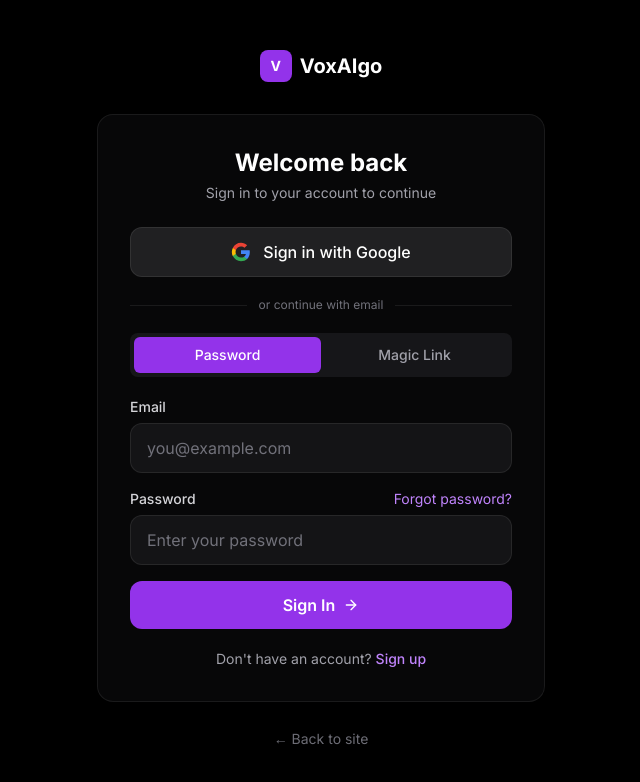
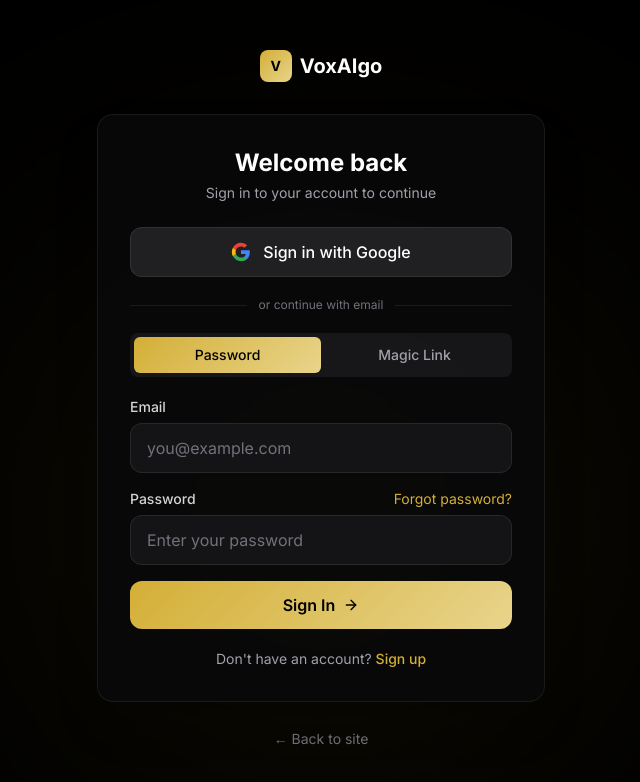
Before and after one commit to robbolivercreates/vibeflow-landing-page, a Next.js app: page /login in a window 1280 px wide. Shown: the top 782 px of the page, without its empty margins (319-959 px from the left). Built offline with nearby package versions, Linux system fonts and the light colour scheme.

Commit message:
style: update login page to match vox gold theme

```diff
--- a/app/login/page.tsx
+++ b/app/login/page.tsx
@@ -11,7 +11,7 @@
   return (
     <Suspense fallback={
       <div className="min-h-screen bg-black flex items-center justify-center">
-        <div className="w-8 h-8 border-2 border-purple-500 border-t-transparent rounded-full animate-spin" />
+        <div className="w-8 h-8 border-2 border-vox-gold border-t-transparent rounded-full animate-spin" />
       </div>
     }>
       <LoginContent />
@@ -149,15 +149,15 @@
     <div className="min-h-screen bg-black flex items-center justify-center px-4">
       {/* Background glow */}
       <div className="fixed inset-0 pointer-events-none">
-        <div className="absolute top-1/3 left-1/2 -translate-x-1/2 w-[500px] h-[500px] bg-purple-600/8 rounded-full blur-[150px]" />
+        <div className="absolute top-1/3 left-1/2 -translate-x-1/2 w-[500px] h-[500px] bg-vox-gold/10 rounded-full blur-[150px]" />
       </div>
 
       <div className="relative w-full max-w-md">
         {/* Logo */}
         <div className="text-center mb-8">
           <Link href="/" className="inline-flex items-center gap-2">
-            <div className="w-8 h-8 rounded-lg bg-purple-600 flex items-center justify-center">
-              <span className="text-white font-bold text-sm">V</span>
+            <div className="w-8 h-8 rounded-lg bg-vox-gold flex items-center justify-center">
+              <span className="text-black font-bold text-sm">V</span>
             </div>
             <span className="text-white font-bold text-xl">VoxAIgo</span>
           </Link>
@@ -194,21 +194,19 @@
               <div className="flex bg-zinc-800/50 rounded-lg p-1 mb-5">
                 <button
                   onClick={() => setAuthMethod('password')}
-                  className={`flex-1 py-2 text-sm font-medium rounded-md transition-all ${
-                    authMethod === 'password'
-                      ? 'bg-purple-600 text-white shadow-sm'
+                  className={`flex-1 py-2 text-sm font-medium rounded-md transition-all ${authMethod === 'password'
+                      ? 'bg-vox-gold text-black shadow-sm'
                       : 'text-zinc-400 hover:text-zinc-300'
-                  }`}
+                    }`}
                 >
                   Password
                 </button>
                 <button
                   onClick={() => setAuthMethod('magiclink')}
-                  className={`flex-1 py-2 text-sm font-medium rounded-md transition-all ${
-                    authMethod === 'magiclink'
-                      ? 'bg-purple-600 text-white shadow-sm'
+                  className={`flex-1 py-2 text-sm font-medium rounded-md transition-all ${authMethod === 'magiclink'
+                      ? 'bg-vox-gold text-black shadow-sm'
                       : 'text-zinc-400 hover:text-zinc-300'
-                  }`}
+                    }`}
                 >
                   Magic Link
                 </button>
@@ -224,7 +222,7 @@
                       onChange={e => setEmail(e.target.value)}
                       required
                       placeholder="you@example.com"
-                      className="w-full bg-zinc-900/80 border border-white/[0.08] rounded-xl px-4 py-3 text-white placeholder-zinc-500 focus:outline-none focus:border-purple-500/50 focus:ring-1 focus:ring-purple-500/20 transition-all"
+                      className="w-full bg-zinc-900/80 border border-white/[0.08] rounded-xl px-4 py-3 text-white placeholder-zinc-500 focus:outline-none focus:border-vox-gold/50 focus:ring-1 focus:ring-vox-gold/20 transition-all"
                     />
                   </div>
                   <div>
@@ -233,7 +231,7 @@
                       <button
                         type="button"
                         onClick={() => switchView('reset')}
-                        className="text-purple-400 hover:text-purple-300 text-sm transition-colors"
+                        className="text-vox-gold hover:text-vox-gold-light text-sm transition-colors"
                       >
                         Forgot password?
                       </button>
@@ -245,7 +243,7 @@
                       required
                       minLength={6}
                       placeholder="Enter your password"
-                      className="w-full bg-zinc-900/80 border border-white/[0.08] rounded-xl px-4 py-3 text-white placeholder-zinc-500 focus:outline-none focus:border-purple-500/50 focus:ring-1 focus:ring-purple-500/20 transition-all"
+                      className="w-full bg-zinc-900/80 border border-white/[0.08] rounded-xl px-4 py-3 text-white placeholder-zinc-500 focus:outline-none focus:border-vox-gold/50 focus:ring-1 focus:ring-vox-gold/20 transition-all"
                     />
                   </div>
 
@@ -254,7 +252,7 @@
                   <button
                     type="submit"
                     disabled={loading}
-                    className="w-full flex items-center justify-center gap-2 bg-purple-600 hover:bg-purple-500 disabled:opacity-50 text-white font-semibold py-3 px-4 rounded-xl transition-colors"
+                    className="w-full flex items-center justify-center gap-2 bg-vox-gold hover:bg-vox-gold-light disabled:opacity-50 text-black font-semibold py-3 px-4 rounded-xl transition-colors"
                   >
                     {loading ? 'Signing in...' : 'Sign In'}
                     {!loading && <ArrowRight className="w-4 h-4" />}
@@ -270,7 +268,7 @@
                       onChange={e => setEmail(e.target.value)}
                       required
                       placeholder="you@example.com"
-                      className="w-full bg-zinc-900/80 border border-white/[0.08] rounded-xl px-4 py-3 text-white placeholder-zinc-500 focus:outline-none focus:border-purple-500/50 focus:ring-1 focus:ring-purple-500/20 transition-all"
+                      className="w-full bg-zinc-900/80 border border-white/[0.08] rounded-xl px-4 py-3 text-white placeholder-zinc-500 focus:outline-none focus:border-vox-gold/50 focus:ring-1 focus:ring-vox-gold/20 transition-all"
                     />
                   </div>
 
@@ -279,7 +277,7 @@
                   <button
                     type="submit"
                     disabled={loading}
-                    className="w-full flex items-center justify-center gap-2 bg-purple-600 hover:bg-purple-500 disabled:opacity-50 text-white font-semibold py-3 px-4 rounded-xl transition-colors"
+                    className="w-full flex items-center justify-center gap-2 bg-vox-gold hover:bg-vox-gold-light disabled:opacity-50 text-black font-semibold py-3 px-4 rounded-xl transition-colors"
                   >
                     {loading ? 'Sending...' : (
                       <>
@@ -294,7 +292,7 @@
               {/* Switch to Sign Up */}
               <p className="text-center text-zinc-400 text-sm mt-5">
                 Don&apos;t have an account?{' '}
-                <button onClick={() => switchView('signup')} className="text-purple-400 hover:text-purple-300 font-medium transition-colors">
+                <button onClick={() => switchView('signup')} className="text-vox-gold hover:text-vox-gold-light font-medium transition-colors">
                   Sign up
                 </button>
               </p>
@@ -335,7 +333,7 @@
                       value={firstName}
                       onChange={e => setFirstName(e.target.value)}
                       placeholder="John"
-                      className="w-full bg-zinc-900/80 border border-white/[0.08] rounded-xl px-4 py-3 text-white placeholder-zinc-500 focus:outline-none focus:border-purple-500/50 focus:ring-1 focus:ring-purple-500/20 transition-all"
+                      className="w-full bg-zinc-900/80 border border-white/[0.08] rounded-xl px-4 py-3 text-white placeholder-zinc-500 focus:outline-none focus:border-vox-gold/50 focus:ring-1 focus:ring-vox-gold/20 transition-all"
                     />
                   </div>
                   <div>
@@ -345,7 +343,7 @@
                       value={lastName}
                       onChange={e => setLastName(e.target.value)}
                       placeholder="Doe"
-                      className="w-full bg-zinc-900/80 border border-white/[0.08] rounded-xl px-4 py-3 text-white placeholder-zinc-500 focus:outline-none focus:border-purple-500/50 focus:ring-1 focus:ring-purple-500/20 transition-all"
+                      className="w-full bg-zinc-900/80 border border-white/[0.08] rounded-xl px-4 py-3 text-white placeholder-zinc-500 focus:outline-none focus:border-vox-gold/50 focus:ring-1 focus:ring-vox-gold/20 transition-all"
                     />
                   </div>
                 </div>
@@ -358,7 +356,7 @@
                     onChange={e => setEmail(e.target.value)}
                     required
                     placeholder="you@example.com"
-                    className="w-full bg-zinc-900/80 border border-white/[0.08] rounded-xl px-4 py-3 text-white placeholder-zinc-500 focus:outline-none focus:border-purple-500/50 focus:ring-1 focus:ring-purple-500/20 transition-all"
+                    className="w-full bg-zinc-900/80 border border-white/[0.08] rounded-xl px-4 py-3 text-white placeholder-zinc-500 focus:outline-none focus:border-vox-gold/50 focus:ring-1 focus:ring-vox-gold/20 transition-all"
                   />
                 </div>
 
@@ -371,7 +369,7 @@
                     required
                     minLength={6}
                     placeholder="At least 6 characters"
-                    className="w-full bg-zinc-900/80 border border-white/[0.08] rounded-xl px-4 py-3 text-white placeholder-zinc-500 focus:outline-none focus:border-purple-500/50 focus:ring-1 focus:ring-purple-500/20 transition-all"
+                    className="w-full bg-zinc-900/80 border border-white/[0.08] rounded-xl px-4 py-3 text-white placeholder-zinc-500 focus:outline-none focus:border-vox-gold/50 focus:ring-1 focus:ring-vox-gold/20 transition-all"
                   />
                 </div>
 
@@ -380,7 +378,7 @@
                 <button
                   type="submit"
                   disabled={loading}
-                  className="w-full flex items-center justify-center gap-2 bg-purple-600 hover:bg-purple-500 disabled:opacity-50 text-white font-semibold py-3 px-4 rounded-xl transition-colors"
+                  className="w-full flex items-center justify-center gap-2 bg-vox-gold hover:bg-vox-gold-light disabled:opacity-50 text-black font-semibold py-3 px-4 rounded-xl transition-colors"
                 >
                   {loading ? 'Creating...' : 'Create Account'}
                   {!loading && <ArrowRight className="w-4 h-4" />}
@@ -390,7 +388,7 @@
               {/* Switch to Sign In */}
               <p className="text-center text-zinc-400 text-sm mt-5">
                 Already have an account?{' '}
-                <button onClick={() => switchView('signin')} className="text-purple-400 hover:text-purple-300 font-medium transition-colors">
+                <button onClick={() => switchView('signin')} className="text-vox-gold hover:text-vox-gold-light font-medium transition-colors">
                   Sign in
                 </button>
               </p>
@@ -414,7 +412,7 @@
                     onChange={e => setEmail(e.target.value)}
                     required
                     placeholder="you@example.com"
-                    className="w-full bg-zinc-900/80 border border-white/[0.08] rounded-xl px-4 py-3 text-white placeholder-zinc-500 focus:outline-none focus:border-purple-500/50 focus:ring-1 focus:ring-purple-500/20 transition-all"
+                    className="w-full bg-zinc-900/80 border border-white/[0.08] rounded-xl px-4 py-3 text-white placeholder-zinc-500 focus:outline-none focus:border-vox-gold/50 focus:ring-1 focus:ring-vox-gold/20 transition-all"
                   />
                 </div>
 
@@ -423,7 +421,7 @@
                 <button
                   type="submit"
                   disabled={loading}
-                  className="w-full bg-purple-600 hover:bg-purple-500 disabled:opacity-50 text-white font-semibold py-3 px-4 rounded-xl transition-colors"
+                  className="w-full bg-vox-gold hover:bg-vox-gold-light disabled:opacity-50 text-black font-semibold py-3 px-4 rounded-xl transition-colors"
                 >
                   {loading ? 'Sending...' : 'Send Reset Link'}
                 </button>
@@ -432,7 +430,7 @@
               {/* Switch to Sign In */}
               <p className="text-center text-zinc-400 text-sm mt-5">
                 Remember your password?{' '}
-                <button onClick={() => switchView('signin')} className="text-purple-400 hover:text-purple-300 font-medium transition-colors">
+                <button onClick={() => switchView('signin')} className="text-vox-gold hover:text-vox-gold-light font-medium transition-colors">
                   Sign in
                 </button>
               </p>
```
